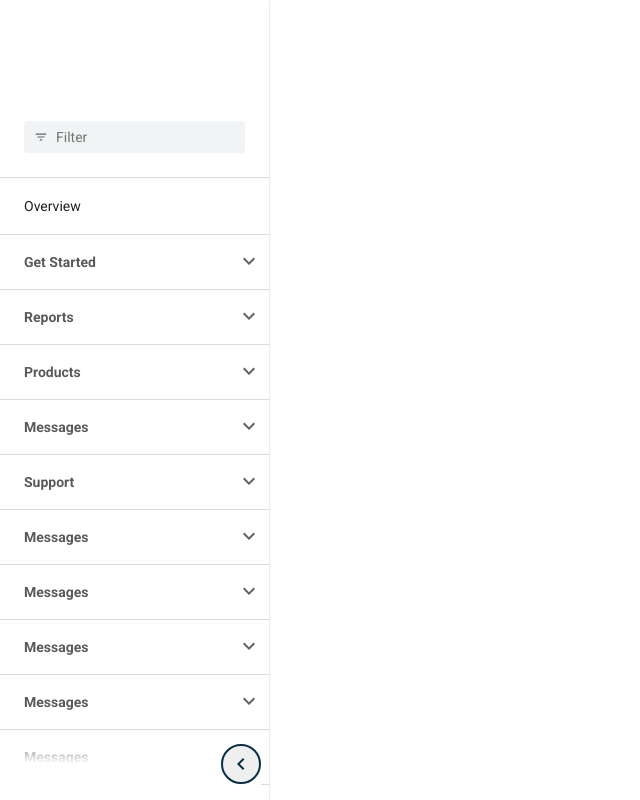
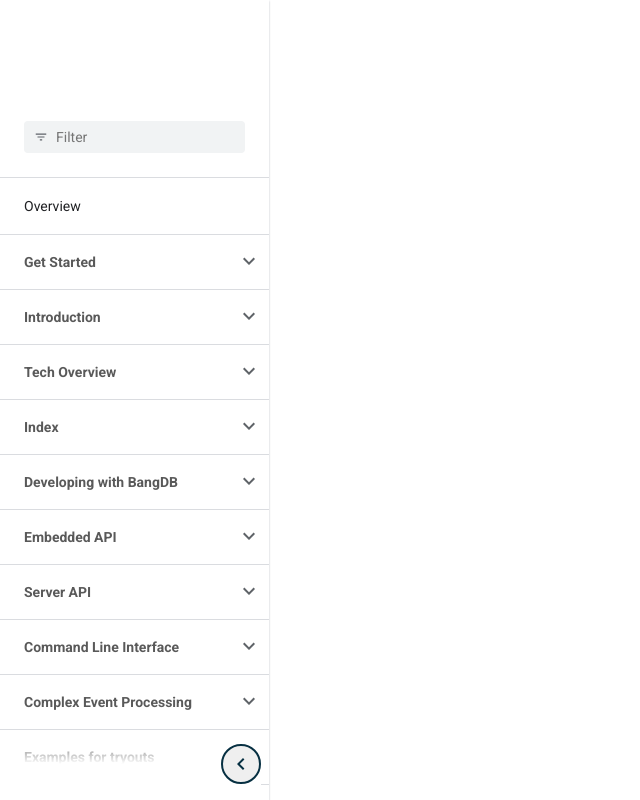
Before and after one commit to ujjwal-iqlect/bangdb-docs, a Next.js app: page / in a window 1280 px wide. Shown: the whole page, without its empty margins (0-640 px from the left). Built offline with nearby package versions, Linux system fonts and the light colour scheme.

Commit message:
Sidebar Data Added for BangDB 2.0 Manual

```diff
--- a/package.json
+++ b/package.json
@@ -1,5 +1,6 @@
 {
   "name": "bangdb-documentation",
+  "homepage": "https://bangdb.com/docs/",
   "version": "0.1.0",
   "private": true,
   "scripts": {
--- a/pages/SidebarData/index.js
+++ b/pages/SidebarData/index.js
@@ -1,171 +1,358 @@
 export const SidebarData = [
   {
     title: "Get Started",
-    path: "/bangdb-server",
     subNav: [
       {
-        title: "Users",
-        path: "/overview/users",
+        title: "Server",
+        path: "/server-getting-started",
       },
       {
-        title: "Revenue",
-        path: "/overview/revenue",
+        title: "BangDB on CPD IBM",
+        path: "/cloud-pak-for-data",
+      },
+      {
+        title: "Benchmark",
+        path: "/benchmark",
       },
     ],
   },
   {
-    title: "Reports",
-    path: "/reports",
+    title: "Introduction",
     subNav: [
       {
-        title: "Reports",
-        path: "/reports/reports1",
-        cName: "sub-nav",
+        title: "Overview",
+        path: "/overview",
       },
       {
-        title: "Reports 2",
-        path: "/reports/reports2",
-        cName: "sub-nav",
+        title: "Feature Details",
+        path: "/feature-details",
       },
       {
-        title: "Reports 3",
-        path: "/reports/reports3",
+        title: "Multi Flavor",
+        path: "/multi-flavour",
+      },
+      {
+        title: "Language Support",
+        path: "/language-support",
+      },
+      {
+        title: "Platform Support",
+        path: "/platform-support",
+      },
+      {
+        title: "License",
+        path: "/license",
+      },
+      {
+        title: "Patents",
+        path: "/patents",
       },
     ],
   },
   {
-    title: "Products",
-    path: "/products",
+    title: "Tech Overview",
     subNav: [
       {
-        title: "Ampere",
-        path: "/ampere",
-        cName: "amp",
+        title: "Architecture",
+        path: "/architecture",
+      },
+      {
+        title: "Core Database Design",
+        path: "/core-database-design",
+      },
+      {
+        title: "Access Methods",
+        path: "/access-methods",
       },
     ],
   },
 
   {
-    title: "Messages",
-    path: "/messages",
+    title: "Index",
     subNav: [
       {
-        title: "Message 1",
-        path: "/messages/message1",
+        title: "Overview",
+        path: "/index",
       },
       {
-        title: "Message 2",
-        path: "/messages/message2",
+        title: "Primary Index",
+        path: "/primary-index",
+      },
+      {
+        title: "Secondary Index",
+        path: "/secondary-index",
+      },
+      {
+        title: "Nested Index",
+        path: "/nested-index",
+      },
+      {
+        title: "Composite Index",
+        path: "/composite-index",
+      },
+      {
+        title: "Geospatial Index",
+        path: "/geospatial-index",
+      },
+      {
+        title: "Reversed Index",
+        path: "/reverse-index",
       },
     ],
   },
   {
-    title: "Support",
-    path: "/support",
+    title: "Developing with BangDB",
     subNav: [
       {
-        title: "Call us",
+        title: "Introduction",
+        path: "/developing-with-bangdb-embedded",
       },
       {
-        title: "Email us",
+        title: "Database",
+        path: "/database-embedded",
+      },
+      {
+        title: "Table",
+        path: "/table-embedded",
+        // Can have more nested items
+      },
+      {
+        title: "Query in BangDB",
+        path: "/dataquery",
       },
     ],
   },
   {
-    title: "Messages",
-    path: "/messages",
+    title: "Embedded API",
     subNav: [
       {
-        title: "Message 1",
-        path: "/messages/message1",
+        title: "Introduction",
+        path: "/bangdb-api",
       },
       {
-        title: "Message 2",
-        path: "/messages/message2",
+        title: "Database Type",
+        path: "/bangdb-database-embedded",
+      },
+      {
+        title: "Table",
+        path: "/bangdb-table-embedded",
+      },
+      {
+        title: "Stream Manager",
+        path: "/bangdb-stream-manager-embedded",
+      },
+      {
+        title: "Notification Manager",
+        path: "/bangdb-notification-manager-embedded",
+      },
+      {
+        title: "Resource Manager",
+        path: "/bangdb-resource-manager-embedded",
+      },
+      {
+        title: "DB Param",
+        path: "/db-param-embedded",
+      },
+      {
+        title: "ML Helper",
+        path: "/bangdb-ml-helper-embedded",
+      },
+      {
+        title: "Transaction",
+        path: "/bangdb-transaction-embedded",
+      },
+      {
+        title: "TableEnv",
+        path: "/table-env-embedded",
+      },
+      {
+        title: "Scan Filter",
+        path: "/scanfilter-embedded",
+      },
+      {
+        title: "Result Set",
+        path: "/resultset-embedded",
+      },
+      {
+        title: "RTF Manager",
+        path: "/bangdb-rtf-manager-embedded",
+      },
+      {
+        title: "Helper Types",
+        path: "/helper-types-embedded",
       },
     ],
   },
   {
-    title: "Messages",
-    path: "/messages",
+    title: "Server API",
     subNav: [
       {
-        title: "Message 1",
-        path: "/messages/message1",
+        title: "Basic Types",
+        path: "/api-server",
       },
       {
-        title: "Message 2",
-        path: "/messages/message2",
+        title: "Environment API",
+        path: "/bangdb-environment-api",
+      },
+      {
+        title: "Database",
+        path: "/bangdb-database-api",
+      },
+      {
+        title: "Table",
+        path: "/bangdb-table-api",
+      },
+      {
+        title: "Stream Manager",
+        path: "/bangdb-stream-manager-api",
+      },
+      {
+        title: "Notification Manager",
+        path: "/bangdb-notification-manager-api",
+      },
+      {
+        title: "Resource Manager",
+        path: "/bangdb-resource-manager-api",
+      },
+      {
+        title: "DB Param",
+        path: "/dbparam-type",
+      },
+      {
+        title: "ML Helper",
+        path: "/bangdb-ml-helper-api",
+      },
+      {
+        title: "Transaction",
+        path: "/bangdb-transaction-api",
+      },
+      {
+        title: "TableEnv",
+        path: "/table-env-api",
+      },
+      {
+        title: "Scan Filter",
+        path: "/scanfilter-api",
+      },
+      {
+        title: "Result Set",
+        path: "/resultset-api",
+      },
+      {
+        title: "BangDB Common",
+        path: "/bangdb-client-common",
       },
     ],
   },
   {
-    title: "Messages",
-    path: "/messages",
+    title: "Command Line Interface",
     subNav: [
       {
-        title: "Message 1",
-        path: "/messages/message1",
+        title: "Overview",
+        path: "/cli-overview",
       },
       {
-        title: "Message 2",
-        path: "/messages/message2",
+        title: "DB Commands",
+        path: "/db-commands-cli",
+      },
+      {
+        title: "BRS Commands",
+        path: "/brs-commands-cli",
+      },
+      {
+        title: "Stream Commands",
+        path: "/stream-commands-cli",
+      },
+      {
+        title: "ML Commands",
+        path: "/ml-commands-cli",
+      },
+      {
+        title: "Replication Commands",
+        path: "/replication-commands-cli",
+      },
+      {
+        title: "Agent Commands",
+        path: "/agent-cli",
       },
     ],
   },
   {
-    title: "Messages",
-    path: "/messages",
+    title: "Complex Event Processing",
     subNav: [
       {
-        title: "Message 1",
-        path: "/messages/message1",
+        title: "Overview",
+        path: "/complex-event-processing",
       },
       {
-        title: "Message 2",
-        path: "/messages/message2",
+        title: "Use Cases",
+        path: "/cep-use-cases",
+      },
+      {
+        title: "Examples",
+        path: "/cep-examples",
       },
     ],
   },
   {
-    title: "Messages",
-    path: "/messages",
+    title: "Examples for tryouts",
     subNav: [
       {
-        title: "Message 1",
-        path: "/messages/message1",
-      },
-      {
-        title: "Message 2",
-        path: "/messages/message2",
+        title: "Hands on BangDB",
+        path: "/hands-on-bangdb",
       },
     ],
   },
   {
-    title: "Messages",
-    path: "/messages",
+    title: "Stream in BangDB",
     subNav: [
       {
-        title: "Message 1",
-        path: "/messages/message1",
+        title: "Overview",
+        path: "/stream",
       },
       {
-        title: "Message 2",
-        path: "/messages/message2",
-      },
-    ],
-  },
-  {
-    title: "Messages",
-    path: "/messages",
-    subNav: [
-      {
-        title: "Message 1",
-        path: "/messages/message1",
+        title: "Stream Manager",
+        path: "/stream-manager",
       },
       {
-        title: "Message 2",
-        path: "/messages/message2",
+        title: "Stream Processing",
+        path: "/stream-processing",
+      },
+      {
+        title: "Computed Attribute",
+        path: "/catr-computing-attribute",
+      },
+      {
+        title: "Group By",
+        path: "/group-by",
+      },
+      {
+        title: "Refer",
+        path: "/refer",
+      },
+      {
+        title: "Filter",
+        path: "/filter",
+      },
+      {
+        title: "Join",
+        path: "/join",
+      },
+      {
+        title: "CEPQ",
+        path: "/cep-complex-event-processing",
+      },
+      {
+        title: "Entity",
+        path: "/entity",
+      },
+      {
+        title: "Notification",
+        path: "/notification",
+      },
+      {
+        title: "Stream Join",
+        path: "/stream-join",
       },
     ],
   },
```
